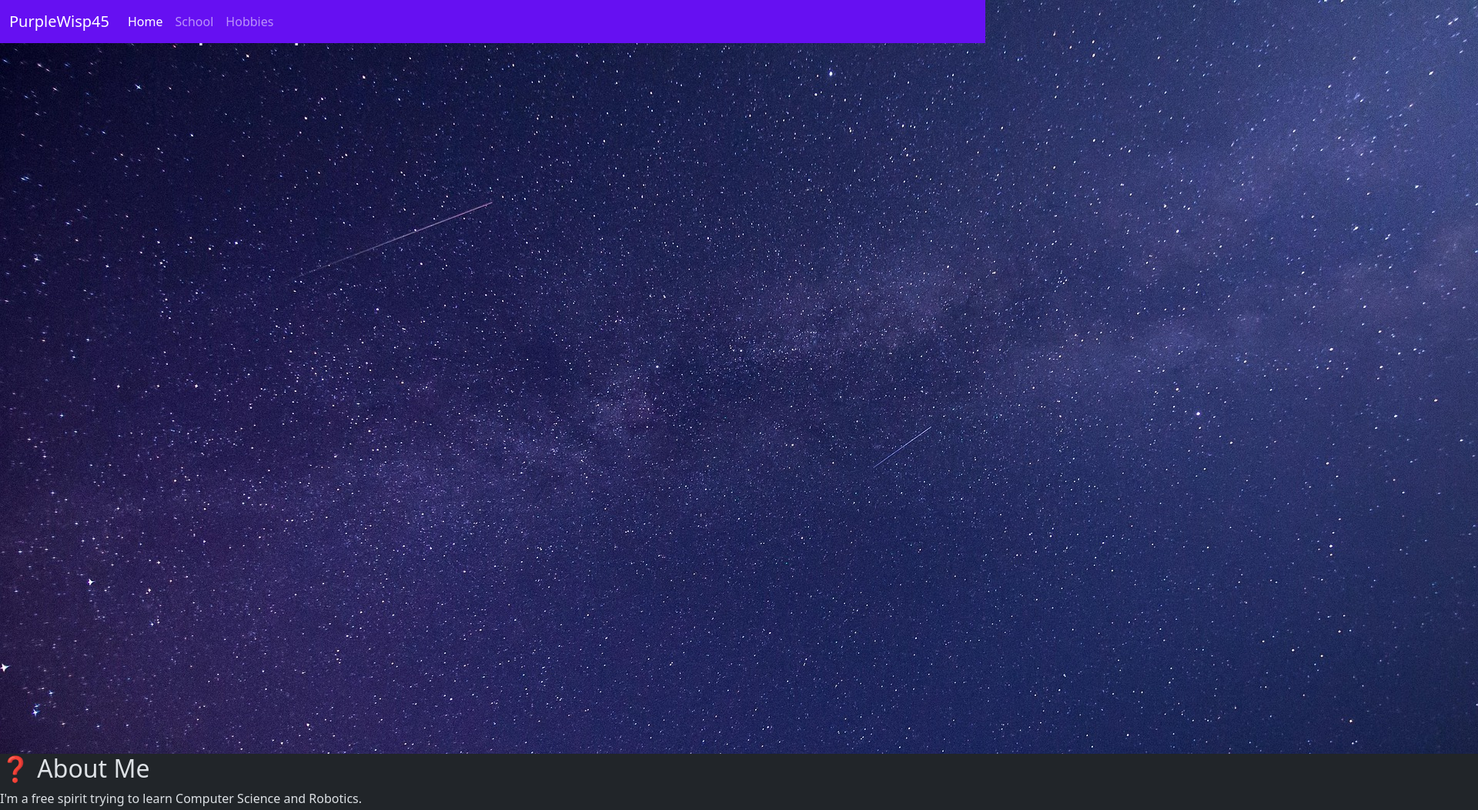
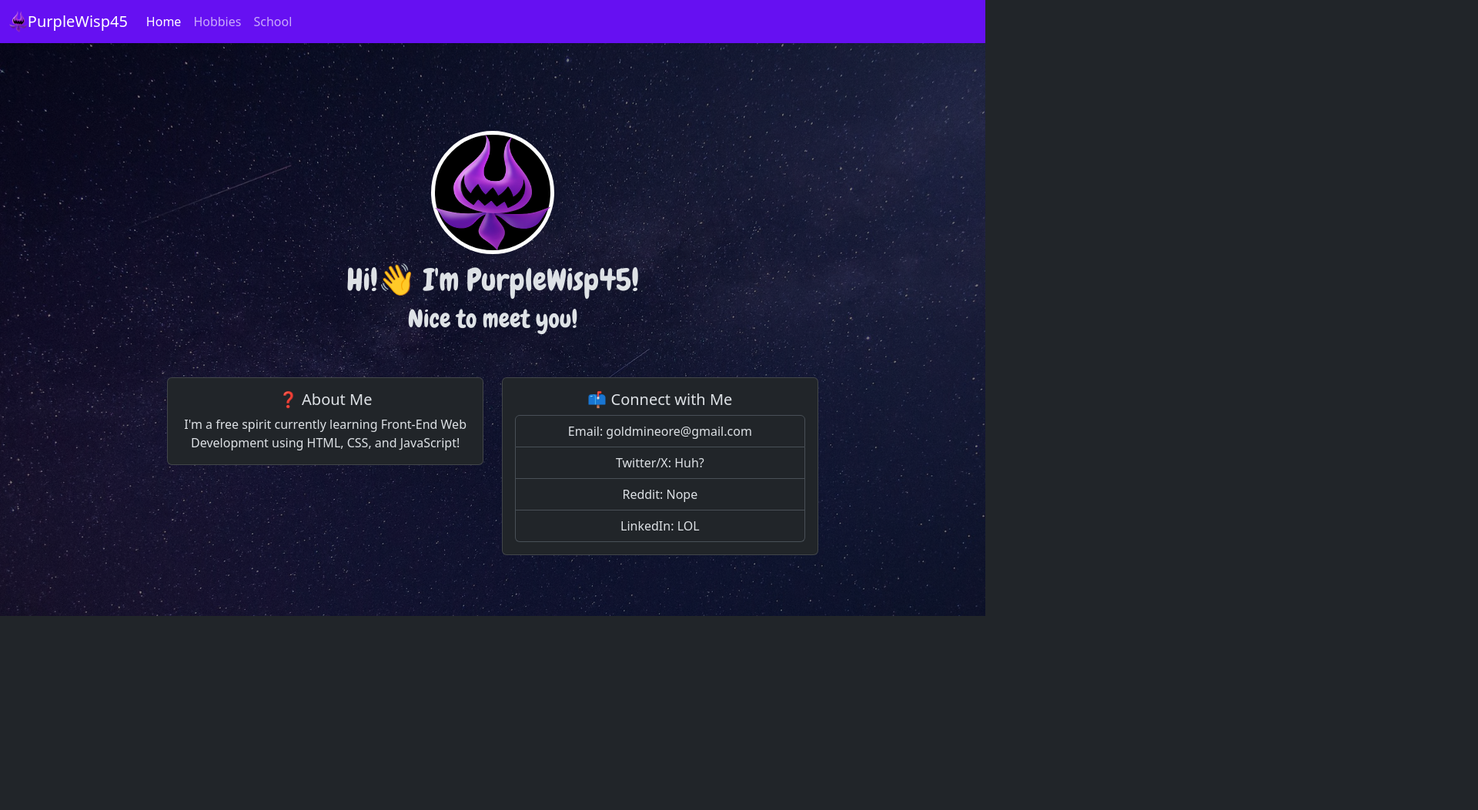
Before and after one commit to PurpleWisp45/CS50xHomePageProject, a plain HTML site: page index.html in a window 1280 px wide. Shown: the top 1052 px of the page at 77% size, 1920 px wide, since content can reach past the window. After the commit the page ends 800 px from the top, so only its background shows below. Drawn offline with nearby package versions, Linux system fonts and the light colour scheme.

Commit message:
Added additional info to index.html

```diff
--- a/index.html
+++ b/index.html
@@ -5,51 +5,68 @@
     <meta name="viewport" content="width=device-width, initial-scale=1.0">
     <title>PurpleWisp45's Homepage!</title>
     <link href="https://cdn.jsdelivr.net/npm/bootstrap@5.3.8/dist/css/bootstrap.min.css" rel="stylesheet" integrity="sha384-sRIl4kxILFvY47J16cr9ZwB07vP4J8+LH7qKQnuqkuIAvNWLzeN8tE5YBujZqJLB" crossorigin="anonymous">
+    <link rel="preconnect" href="https://fonts.googleapis.com">
+    <link rel="preconnect" href="https://fonts.gstatic.com" crossorigin>
+    <link href="https://fonts.googleapis.com/css2?family=Chewy&display=swap" rel="stylesheet">
     <link rel="stylesheet" href="styles/index.css">
+    <link rel="icon" type="image/png" href="images/Wisp_Purple.png">
   </head>
   <body>
     <header>
-      <nav class="navbar fixed-top navbar-expand-lg bg-purple navbar-" data-bs-theme="dark">
+      <nav class="navbar fixed-top navbar-expand-lg main-nav">
         <div class="container-fluid">
-          <a class="navbar-brand" href="#">PurpleWisp45</a>
-          <button class="navbar-toggler" type="button" data-bs-toggle="collapse" data-bs-target="#navbarNav" aria-controls="navbarNav" aria-expanded="false" aria-label="Toggle navigation">
+          <img src="images/Wisp_Purple.png" alt="Purple Wisp" height="28">
+          <a href="#" class="navbar-brand">PurpleWisp45</a>
+          <button type="button" class="navbar-toggler" data-bs-toggle="collapse" data-bs-target="#navbarCollapse">
             <span class="navbar-toggler-icon"></span>
           </button>
-          <div class="collapse navbar-collapse" id="navbarNav">
-            <ul class="navbar-nav">
-              <li class="nav-item">
-                <a class="nav-link active" aria-current="page" href="#">Home</a>
-              </li>
-              <li class="nav-item">
-                <a class="nav-link" href="#">School</a>
-              </li>
-              <li class="nav-item">
-                <a class="nav-link" href="#">Hobbies</a>
-              </li>
-            </ul>
+          <div class="collapse navbar-collapse" id="navbarCollapse">
+            <div class="navbar-nav">
+              <a href="" class="nav-item nav-link active">Home</a>
+              <a href="" class="nav-item nav-link">Hobbies</a>
+              <a href="" class="nav-item nav-link">School</a>
+            </div>
           </div>
         </div>
       </nav>
     </header>
     <main>
-      <div class="main-img-container">
-        <img src="images/stars-1869692_1920.jpg" alt="A night sky full of stars. Image by Pexels from Pixabay">
-        <div class="greeting">
-          <h1>Hi!👋 I'm PurpleWisp45!</h1>
+      <section class="hero">
+        <div class="main-profile-container d-flex flex-column align-items-center text-center">
+          <div class="main-img-container">
+            <img class="main-profile-img" src="images/Wisp_Purple.png" alt="Purple Wisp Profile Picture">
+          </div>
+          <div class="main-greeting-container">
+            <h1>Hi!👋 I'm PurpleWisp45!</h1>
+            <h2>Nice to meet you!</h2>
+          </div>
         </div>
-      </div>
+      </section>
 
-      <h2>❓ About Me</h2>
-      <p>I'm a free spirit trying to learn Computer Science and Robotics.</p>
-      <h2>📫 Contact Info</h2>
-      <ul>
-        <li>Email: <a href="">goldmineore@gmail.com</a></li>
-        <li>Twitter/X: Huh?</li>
-        <li>Reddit: Nope</li>
-        <li>LinkedIn: LOL</li>
-      </ul>
+      <section class="row justify-content-center mt-5">
+        <div class="col-sm-4">
+          <div class="card text-center">
+            <div class="card-body">
+              <h5 class="card-title">❓ About Me</h5>
+              <p class="card-text">I'm a free spirit currently learning Front-End Web Development using HTML, CSS, and JavaScript!</p>
+            </div>
+          </div>
+        </div>
+        <div class="col-sm-4">
+          <div class="card text-center">
+            <div class="card-body">
+              <h5 class="card-title">📫 Connect with Me</h5>
+              <ul class="list-group list-group-flus">
+                <li class="list-group-item">Email: goldmineore@gmail.com</li>
+                <li class="list-group-item">Twitter/X: Huh?</li>
+                <li class="list-group-item">Reddit: Nope</li>
+                <li class="list-group-item">LinkedIn: LOL</li>
+              </ul>
+            </div>
+          </div>
+        </div>
+      </section>
     </main>
-
     <script src="https://cdn.jsdelivr.net/npm/bootstrap@5.3.8/dist/js/bootstrap.bundle.min.js" integrity="sha384-FKyoEForCGlyvwx9Hj09JcYn3nv7wiPVlz7YYwJrWVcXK/BmnVDxM+D2scQbITxI" crossorigin="anonymous"></script>
   </body>
 </html>
--- a/styles/index.css
+++ b/styles/index.css
@@ -1,14 +1,37 @@
-.bg-purple {
-  background-color: var(--bs-indigo) !important;
+body {
+  padding-top: 70px;
+
+  background-image: linear-gradient(rgba(0, 0, 0, 0.5), rgba(0, 0, 0, 0.5)), url("../images/stars-1869692_1920.jpg");
+  background-repeat: repeat;
+  background-position: center center;
+  background-size: cover;
+  background-attachment: fixed;
+
+  min-height: 100vh;
+}
+
+.hero {
+  margin-top: 100px;
+}
+
+.main-nav {
+  background-color: #6610f2;
 }
 
 .main-img-container {
-  position: relative;
-  width: 100%;
+  background-color: black;
+
+  border: 5px solid white;
+  border-radius: 50%;
 }
 
-.greeting {
-  position: absolute;
-  top: 10px;
-  left: 10px;
+.main-profile-img {
+  height: 150px;
+  width: 150px;
 }
+
+.main-greeting-container {
+  margin-top: 10px;
+
+  font-family: "Chewy", system-ui;
+}
```
Also changed, not shown: images/Wisp_Purple.png (added), images/icons8-double-down-90.png (added).
